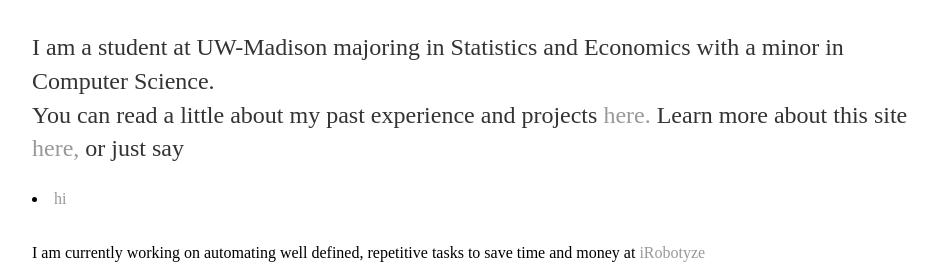
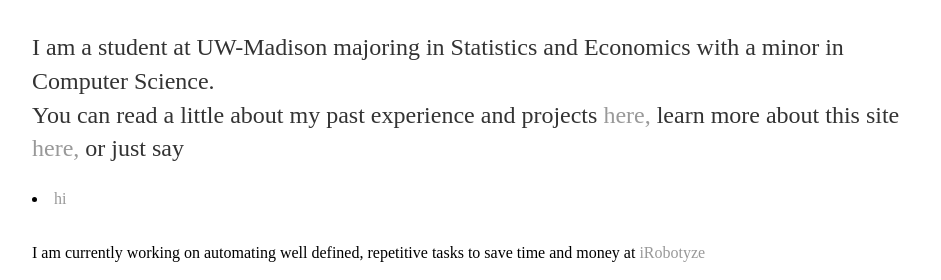
Before and after one commit to ryandundun/backup-Website, a Jekyll site: the page built from index.html, in a window 1280 px wide. Shown: the part 166-446 px from the top of the page, without its empty margins (160-1101 px from the left). Built offline with Jekyll 4.4.1, drawn with Linux system fonts in a browser that asks for light colours; part of the change alters nothing that is shown.

```diff
--- a/index.html
+++ b/index.html
@@ -5,8 +5,8 @@ title: Ryan Onome Dundun | Programmer
 <div class="blurb">
 	<h1>Hi there, I'm Ryan Dundun</h1>
 	<p>  I am a student at UW-Madison majoring in Statistics and Economics with a minor in Computer Science. <br/>
-			You can read a little about my past experience and projects <a href="https://ryandundun.github.io/cv">here.</a>
-		Learn more about this site <a href="https://ryandundun.github.io/cv">here,</a> or just say <li><a href="mailto:dundun@wisc.edu">hi</a></li>
+			You can read a little about my past experience and projects <a href="https://ryandundun.github.io/projects">here,</a>
+		learn more about this site <a href="https://ryandundun.github.io/about">here,</a> or just say <li><a href="mailto:dundun@wisc.edu">hi</a></li>
 		<br/>
 		<br/>
 		I am currently working on automating well defined, repetitive tasks to save time and money at <a href="https://irobotyze.github.io">iRobotyze</a><br/>
```
